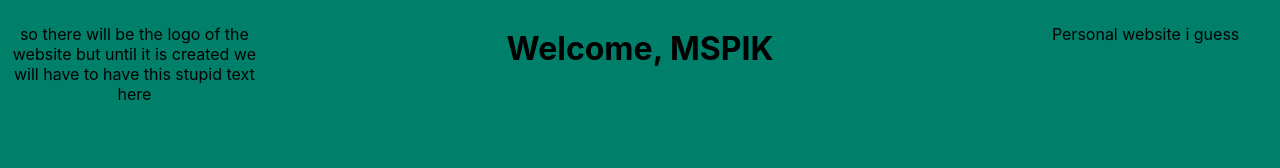
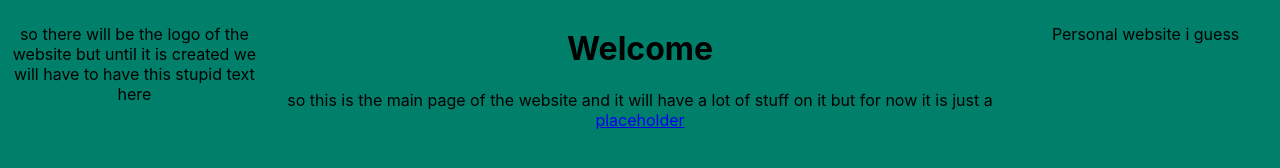
Before and after one commit to just-MG/just-MG.github.io, a plain HTML site: page index.html in a window 1280 px wide. Drawn offline with Linux system fonts and the light colour scheme.

Commit message:
ide spac

```diff
--- a/index.html
+++ b/index.html
@@ -1,8 +1,12 @@
 <!DOCTYPE html>
 <head>
     <meta charset="UTF-8">
+    <meta name="author" content="MG">
+    <meta name="viewport" content="width=device-width, initial-scale=1.0">
+    <meta name="description" content="whooh">
     <title>Home</title>
     <link rel="stylesheet" href="style.css" type="text/css" />
+
 </head>
 <body>
     <div id="left">
@@ -13,8 +17,13 @@
     <div id="center">
         <div>
             <h1>
-                Welcome, MSPIK
+                Welcome
             </h1>
+            <p>
+                <placeholder>so this is the main page of the website and it will have a lot of stuff on it but for now it is just a
+            <a href="https://www.youtube.com/shorts/QE3D7NyQPmI">placeholder</a></placeholder>
+
+            </p>
         </div>
 
     </div>
```
